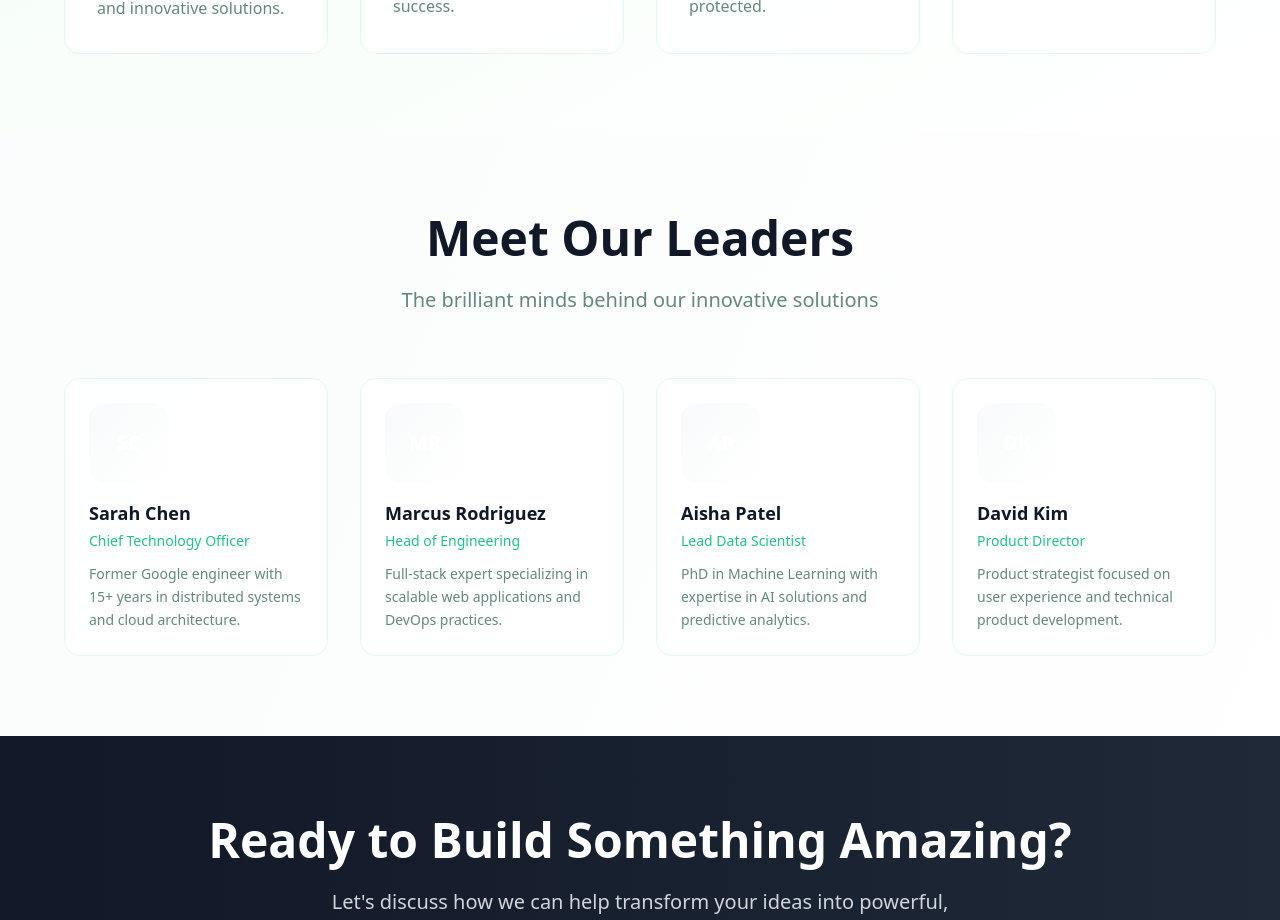
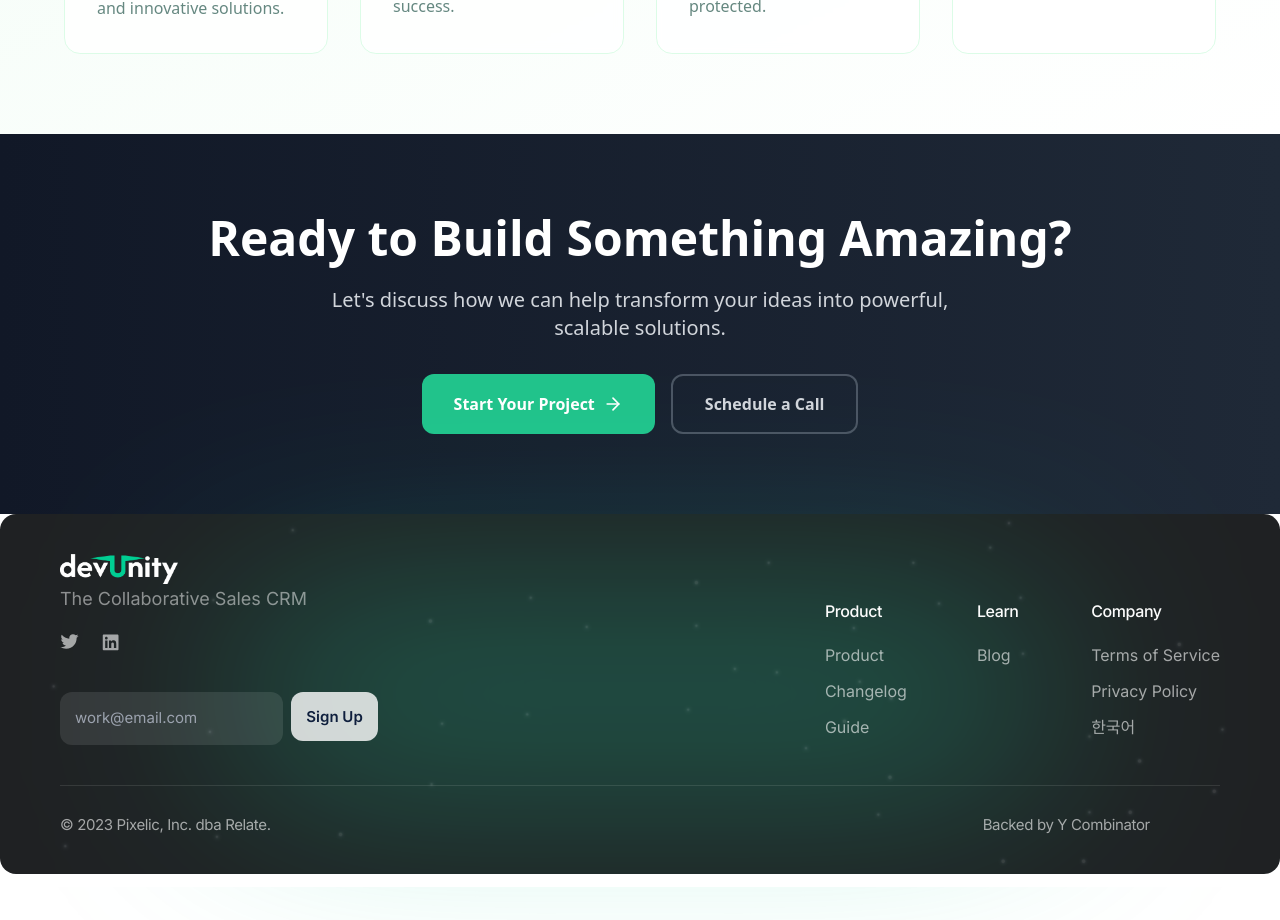
Before and after one commit to ibrahim-mohamed-rezk/devunity, a Next.js app: page /about in a window 1280 px wide. Shown: the part 2520-3440 px from the top of the page. After the commit the page ends 3407 px from the top, so only its background shows below. Built offline with nearby package versions, Linux system fonts and the light colour scheme; a web font is replaced by a local one.

Commit message:
style(about): comment out team section in About page for future updates

```diff
--- a/app/about/page.tsx
+++ b/app/about/page.tsx
@@ -173,7 +173,7 @@
       </section>
 
       {/* Team Section */}
-      <section className="py-20 px-6">
+      {/* <section className="py-20 px-6">
         <div className="max-w-6xl mx-auto">
           <div className="text-center mb-16">
             <h2 className="text-4xl md:text-5xl font-bold mb-6 text-gray-900">
@@ -205,7 +205,7 @@
             ))}
           </div>
         </div>
-      </section>
+      </section> */}
 
       {/* CTA Section */}
       <section className="py-20 px-6 bg-gradient-to-r from-gray-900 to-gray-800">
```
